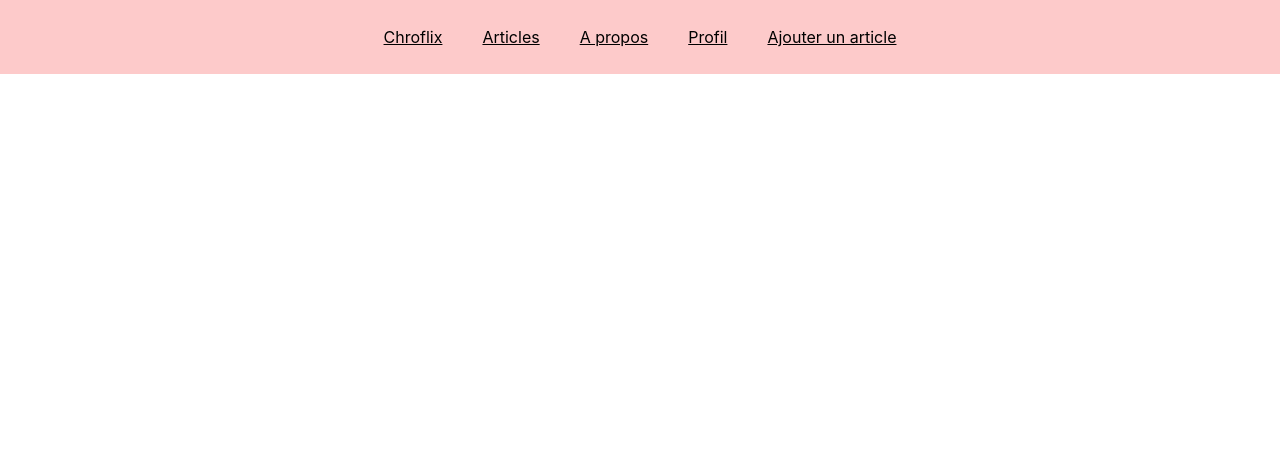
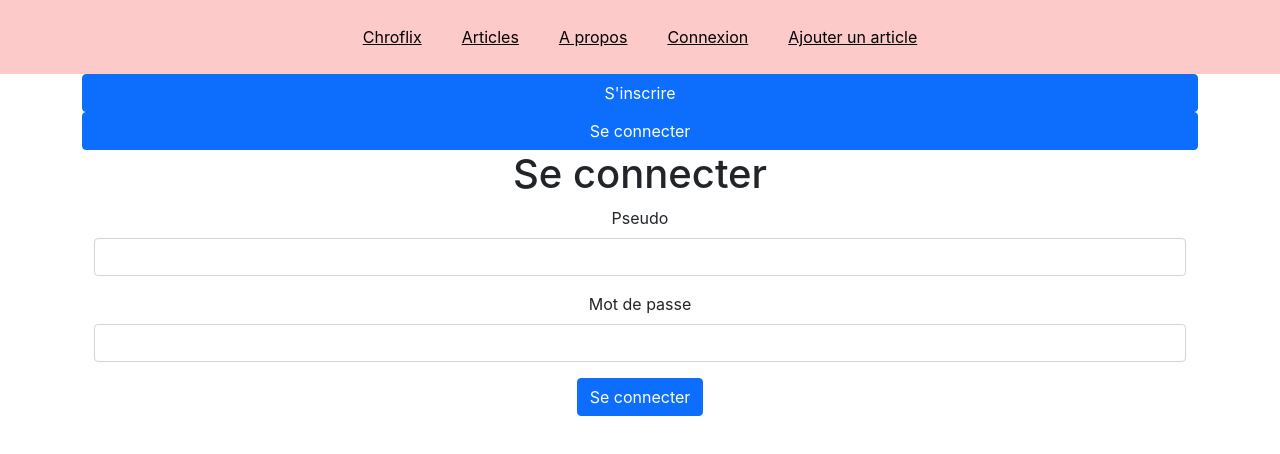
Before and after one commit to Melkibson/tp-reactblog, a React (Vite) app: page /login in a window 1280 px wide. Shown: the top 454 px of the page. Built offline with nearby package versions, Linux system fonts and the light colour scheme; data requests are answered from the project's data file.

Commit message:
modifier nav lien inscription/connexion

```diff
--- a/src/App.jsx
+++ b/src/App.jsx
@@ -8,6 +8,7 @@ import ProfilePage from "./pages/ProfilePage";
 import Navigation from "./components/navigation/Navigation";
 import AddPage from "./pages/AddPage";
 import Post from "./components/post/Post";
+import LoginPage from "./pages/LoginPage";
 
 function App() {
 
@@ -15,7 +16,6 @@ function App() {
     <div className="App">
        <Router>
            <Navigation/>
-
            <div className="container">
                <Routes>
                    <Fragment>
@@ -23,6 +23,7 @@ function App() {
                        <Route path="/posts" element={<PostsPage/>} />
                        <Route path="/about" element={<AboutPage/>} />
                        <Route path="/profile" element={<ProfilePage/>} />
+                       <Route path="/login" element={<LoginPage/>} />
                        <Route path="/add" element={<AddPage/>} />
                        <Route path="/posts/:id" element={<Post/>} />
                    </Fragment>
--- a/src/components/auth/Auth.jsx
+++ b/src/components/auth/Auth.jsx
@@ -12,6 +12,8 @@ const Auth = () => {
     const [password, setPassword] = useState("");
 
     const [isLogin, setIsLogin] = useState(true);
+    const user = users.find(user => user.username === username && user.password === password)
+
     const handleRegisterClick = (e) => {
         if(e.target.id === "register") {
             setIsLogin(false);
@@ -27,9 +29,10 @@ const Auth = () => {
     useEffect(() => {
         getUsers(setUsers, path);
     }, []);
+
     const handleSubmit = (e) => {
         e.preventDefault();
-        const user = users.find(user => user.username === username && user.password === password)
+        localStorage.setItem("isLogged", user);
         if (user) {
             setIsLogged(user);
         }
--- a/src/components/navigation/Navigation.jsx
+++ b/src/components/navigation/Navigation.jsx
@@ -1,14 +1,15 @@
-import React from "react";
+import React, {useContext} from "react";
 import {Link} from "react-router-dom";
 
 const Navigation = () => {
-
+    const isLogged = localStorage.getItem("isLogged");
+    console.log(isLogged);
     return (
         <div className="navbar">
             <Link to="/">Chroflix</Link>
             <Link to="/posts">Articles</Link>
             <Link to="/about">A propos</Link>
-            <Link to="/profile">Profil</Link>
+            {isLogged === "true"? <Link to="/profile">Profile</Link> : <Link to="/login">Connexion</Link>}
             <Link to="/add">Ajouter un article</Link>
         </div>
     )
--- a/src/components/profile/Profile.jsx
+++ b/src/components/profile/Profile.jsx
@@ -1,6 +1,6 @@
 import React, {Fragment} from "react";
 import "bootstrap/dist/css/bootstrap.css";
-import img4 from "../../images/img4.jpg";
+
 const Profile = ({isLogged, setIsLogged}) => {
 
     return (
--- /dev/null
+++ b/src/pages/LoginPage.jsx
@@ -0,0 +1,8 @@
+import Auth from "../components/auth/Auth";
+
+const LoginPage = () => {
+    return(
+        <Auth/>
+    )
+}
+export default LoginPage;
--- a/src/pages/ProfilePage.jsx
+++ b/src/pages/ProfilePage.jsx
@@ -1,8 +1,9 @@
 import Auth from "../components/auth/Auth";
+import Profile from "../components/profile/Profile";
 
 const ProfilePage = () => {
   return(
-      <Auth/>
+      <Profile/>
   )
 }
 
--- a/src/utils/db.json
+++ b/src/utils/db.json
@@ -2,6 +2,7 @@
   "posts": [
     {
       "id": 1,
+      "userId": 1,
       "title": "Le top 10 des meilleurs films",
       "author": "Jean-Luc Godard",
       "genre": "Comedy",
@@ -10,6 +11,7 @@
     },
     {
       "id": 2,
+      "userId": 2,
       "title": "Voyage dans le temps",
       "author": "Pierre Bourdieu",
       "genre": "Science fiction",
@@ -18,6 +20,7 @@
     },
     {
       "id": 3,
+      "userId": 3,
       "title": "J'aimerais être un super héros",
       "author": "Yann Martel",
       "genre": "Science fiction",
@@ -26,6 +29,7 @@
     },
     {
       "title": "Le biscuit perdu",
+      "userId": 1,
       "author": "Madame Cheesecake",
       "genre": "Policier",
       "content": "Lorem ipsum doleres simet blabla",
@@ -33,6 +37,7 @@
       "id": 4
     },
     {
+      "userId": 2,
       "title": "Bonjour",
       "author": "Bonjour",
       "genre": "",
```
